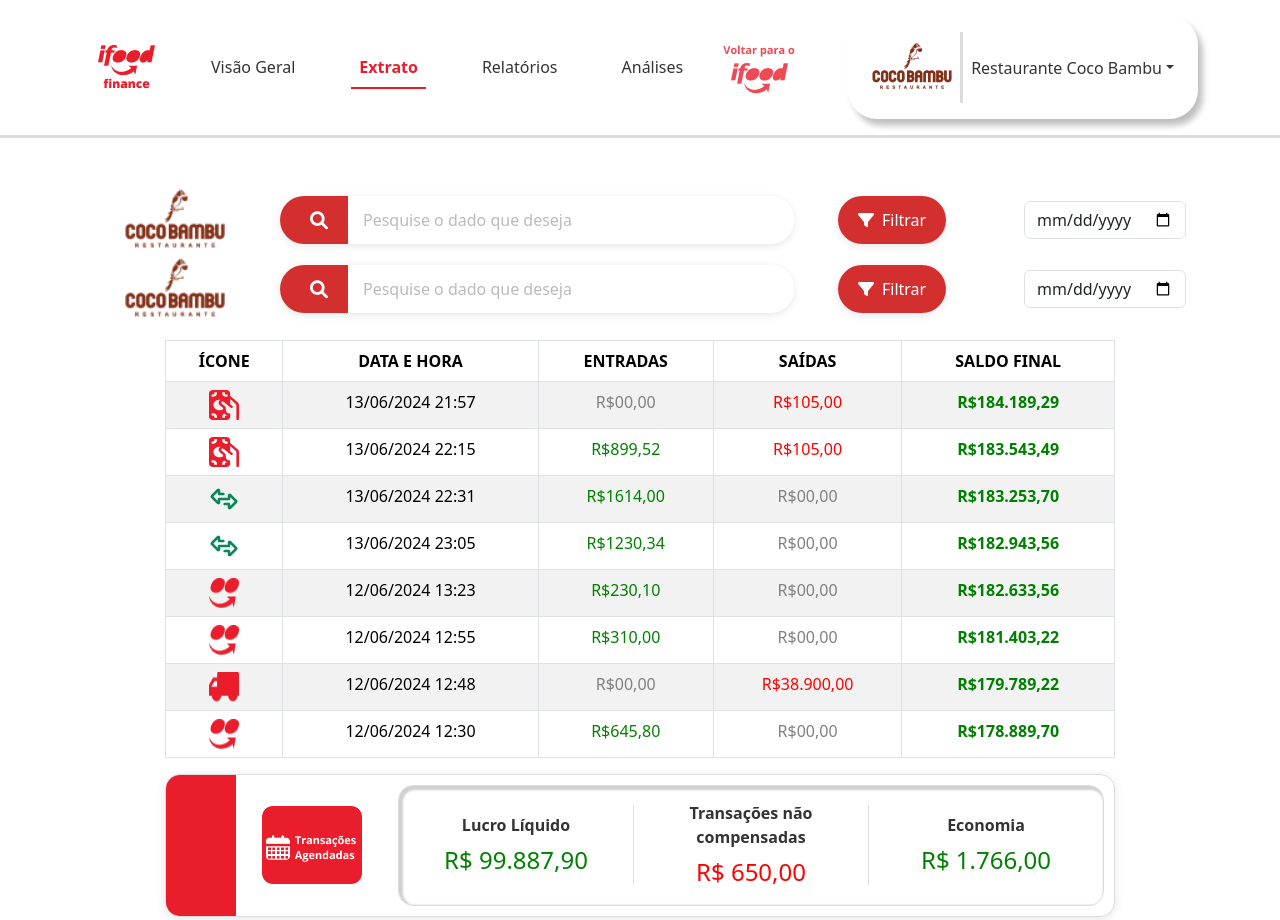
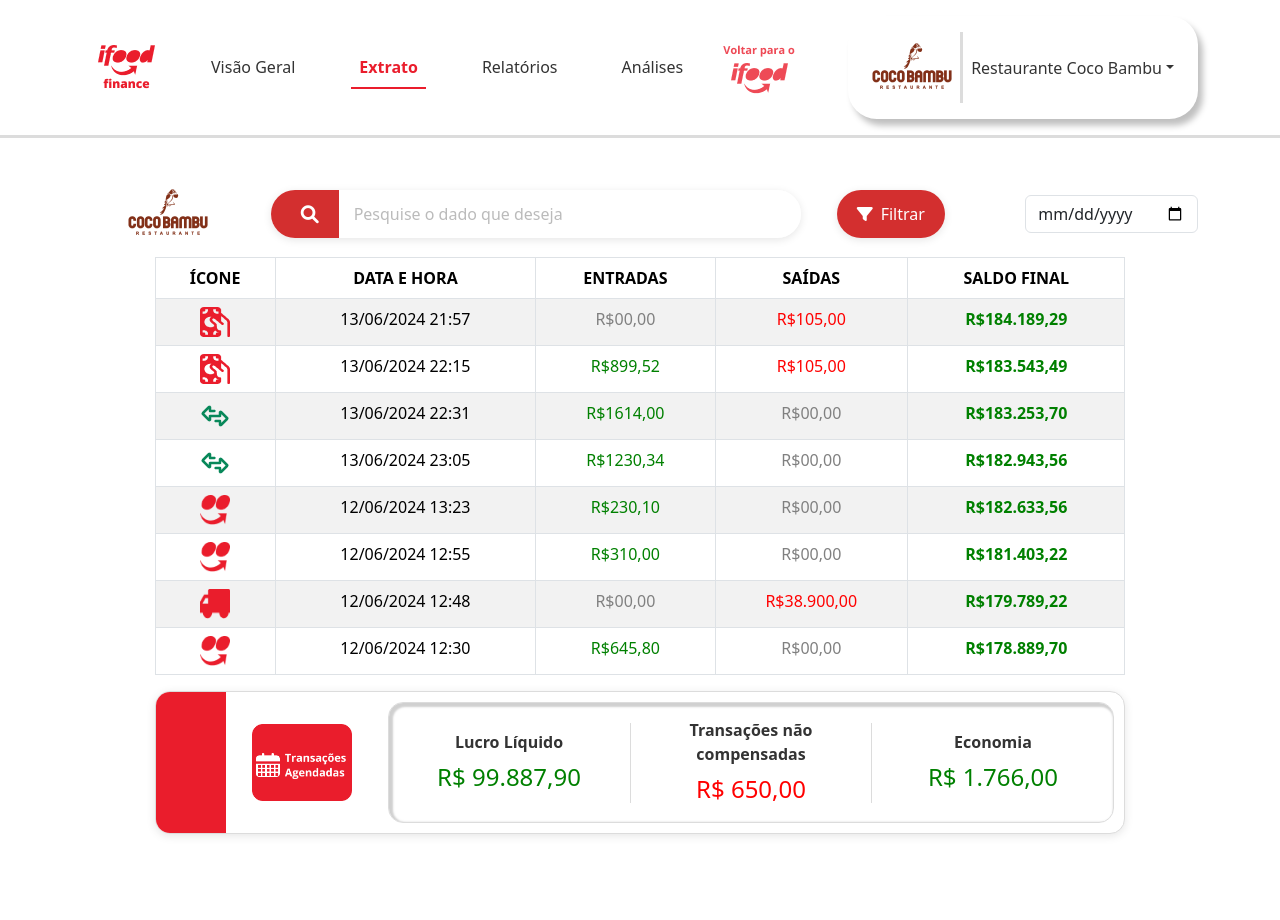
Before and after one commit to johnatans2/iFinance, a plain HTML site: page assets/pages/extrato.html in a window 1280 px wide. After the commit the page ends 882 px from the top, so only its background shows below. Drawn offline with nearby package versions, Linux system fonts and the light colour scheme.

Commit message:
Projeto concluído

```diff
--- a/assets/pages/extrato.html
+++ b/assets/pages/extrato.html
@@ -10,7 +10,8 @@
     <meta name="description" content="Gerencie o seu negócio de maneira simples e eficaz com o iFinance!">
     <link rel="icon" href="../images/utilizaveis/icones/ifood-icon.png">
     <link rel="stylesheet" href="../styles/variaveis.css">
-    <link href="https://cdn.jsdelivr.net/npm/bootstrap@5.3.3/dist/css/bootstrap.min.css" rel="stylesheet" integrity="sha384-QWTKZyjpPEjISv5WaRU9OFeRpok6YctnYmDr5pNlyT2bRjXh0JMhjY6hW+ALEwIH" crossorigin="anonymous">
+    <link href="https://cdn.jsdelivr.net/npm/bootstrap@5.3.3/dist/css/bootstrap.min.css" rel="stylesheet"
+        integrity="sha384-QWTKZyjpPEjISv5WaRU9OFeRpok6YctnYmDr5pNlyT2bRjXh0JMhjY6hW+ALEwIH" crossorigin="anonymous">
     <link rel="stylesheet" href="../styles/base-header.css">
     <link rel="stylesheet" href="../styles/state-header.css">
     <link rel="stylesheet" href="../styles/extrato.css">
@@ -50,7 +51,8 @@
                         </li>
                     </ul>
                     <section class="ifood mx-3">
-                        <a href="https://parceiros.ifood.com.br/restaurante" class="navbar-brand"><img src="../images/utilizaveis/logotipos/Voltar-iFood.png" alt="Logo iFood"></a>
+                        <a href="https://parceiros.ifood.com.br/restaurante" class="navbar-brand"><img
+                                src="../images/utilizaveis/logotipos/Voltar-iFood.png" alt="Logo iFood"></a>
                     </section>
                 </nav>
             </section>
@@ -77,56 +79,14 @@
         </div>
     </header>
     <main class="container my-5">
-        <!-----------BARRA PESQUISA E LOGO------------>
-
-        <section class="container text-center my-3">
-            <div class="row align-items-center">
-                <!-- Imagem à esquerda -->
-                <section class="col-lg-2 col-md-3 col-sm-4 text-center">
-                    <img src="../images/utilizaveis/logotipos/Coco_Bambu_Restaurante.png" alt="Coco Bambu"
-                        class="img-fluid" width="100">
-                </section>
-
-                <!-- Barra de pesquisa e botão Pesquisar -->
-                <section class="col-lg-6  col-md-6 col-sm-8">
-                    <div class="search-container">
-                        <form class="search-form" role="search">
-                            <!-- Ícone de lupa e barra de pesquisa -->
-                            <div class="input-container">
-                                <button class="search-icon" type="submit">
-                                    <i class="fas fa-search"></i>
-                                </button>
-                                <input class="search-bar" type="search" placeholder="Pesquise o dado que deseja" aria-label="Search">
-                            </div>
-                        </form>
-                    </div>
-                </section>
-
-                <!-- Botão de filtro com ícone -->
-                <section class="col-lg-2 col-md-3 col-sm-12 filter-buttons">
-                    <button class="btn filter-btn">
-                        <i class="fa fa-filter"></i> <!-- Ícone do filtro -->
-                        Filtrar
-                    </button>
-                </section>
-                <!--Fim botão filtro-->
-
-
-                <!-- botão para selecionar data -->
-                <section class="col-lg-2  col-md-3 col-sm-12">
-                    <input type="date" class="form-control">
-                </section>
-            </div>
-
-        <section class="row align-items-center mb-3">
+        <section class="row align-items-center mb-3 g-3">
             <!-- Imagem à esquerda -->
-            <section class="col-lg-2 text-center">
-                <img src="../images/utilizaveis/logotipos/Coco_Bambu_Restaurante.png" alt="Coco Bambu" class="img-fluid"
-                    width="100">
+            <section class="col-sm-12 col-lg-2 text-center">
+                <img src="../images/utilizaveis/logotipos/Coco_Bambu_Restaurante.png" alt="Coco Bambu" class="img-fluid">
             </section>
 
             <!-- Barra de pesquisa e botão Pesquisar -->
-            <section class="col-lg-6">
+            <section class="col-sm-12 col-lg-6">
                 <div class="search-container">
                     <form class="search-form" role="search">
                         <!-- Ícone de lupa e barra de pesquisa -->
@@ -142,7 +102,7 @@
             </section>
 
             <!-- Botão de filtro com ícone -->
-            <section class="col-lg-2 filter-buttons">
+            <section class="col-6 col-lg-2 filter-buttons">
                 <button class="btn filter-btn">
                     <i class="fa fa-filter"></i> <!-- Ícone do filtro -->
                     Filtrar
@@ -152,7 +112,7 @@
 
 
             <!-- botão para selecionar data -->
-            <section class="col-lg-2">
+            <section class="col-6 col-lg-2">
                 <input type="date" class="form-control">
             </section>
 
@@ -177,7 +137,7 @@
                 </thead>
                 <tbody class="text-center">
                     <tr>
-                        <th><img src="../images/Vectors/Vector_Money.png" alt="IFinance" title="Recebido" width="30"
+                        <th><img src="../images/utilizaveis/icones/icone-dinheironamao.png" alt="IFinance" title="Recebido" width="30"
                                 height="30"></th>
                         <td>13/06/2024 21:57</td>
                         <td>R$00,00</td>
@@ -185,7 +145,7 @@
                         <td>R$184.189,29</td>
                     </tr>
                     <tr>
-                        <th><img src="../images/Vectors/Vector_Money.png" alt="IFinance" title="Recebido" width="30"
+                        <th><img src="../images/utilizaveis/icones/icone-dinheironamao.png" alt="IFinance" title="Recebido" width="30"
                                 height="30"></th>
                         <td>13/06/2024 22:15</td>
                         <td>R$899,52</td>
@@ -193,7 +153,7 @@
                         <td>R$183.543,49</td>
                     </tr>
                     <tr>
-                        <th><img src="../images/Vectors/Vector_transf.png" alt="IFinance" title="Transferência"
+                        <th><img src="../images/utilizaveis/icones/icone-transferencia.png" alt="IFinance" title="Transferência"
                                 width="30" height="30"></th>
                         <td>13/06/2024 22:31</td>
                         <td>R$1614,00</td>
@@ -201,7 +161,7 @@
                         <td>R$183.253,70</td>
                     </tr>
                     <tr>
-                        <th><img src="../images/Vectors/Vector_transf.png" alt="IFinance" title="Transferência"
+                        <th><img src="../images/utilizaveis/icones/icone-transferencia.png" alt="IFinance" title="Transferência"
                                 width="30" height="30"></th>
                         <td>13/06/2024 23:05</td>
                         <td>R$1230,34</td>
@@ -209,7 +169,7 @@
                         <td>R$182.943,56</td>
                     </tr>
                     <tr>
-                        <th><img src="../images/Vectors/Vector_Ifood.png" alt="IFinance" title="Ifood" width="30"
+                        <th><img src="../images/utilizaveis/icones/icone-ifood.png" alt="IFinance" title="Ifood" width="30"
                                 height="30"></th>
                         <td>12/06/2024 13:23</td>
                         <td>R$230,10</td>
@@ -217,7 +177,7 @@
                         <td>R$182.633,56</td>
                     </tr>
                     <tr>
-                        <th><img src="../images/Vectors/Vector_Ifood.png" alt="IFinance" title="Ifood" width="30"
+                        <th><img src="../images/utilizaveis/icones/icone-ifood.png" alt="IFinance" title="Ifood" width="30"
                                 height="30"></th>
                         <td>12/06/2024 12:55</td>
                         <td>R$310,00</td>
@@ -225,7 +185,7 @@
                         <td>R$181.403,22</td>
                     </tr>
                     <tr>
-                        <th><img src="../images/Vectors/Vector_Truck.png" alt="IFinance" title="Entrega" width="30"
+                        <th><img src="../images/utilizaveis/icones/icone-caminhao.png" alt="IFinance" title="Entrega" width="30"
                                 height="30"></th>
                         <td>12/06/2024 12:48</td>
                         <td>R$00,00</td>
@@ -233,14 +193,13 @@
                         <td>R$179.789,22</td>
                     </tr>
                     <tr>
-                        <th><img src="../images/Vectors/Vector_Ifood.png" alt="IFinance" title="Ifood" width="30"
+                        <th><img src="../images/utilizaveis/icones/icone-ifood.png" alt="IFinance" title="Ifood" width="30"
                                 height="30"></th>
                         <td>12/06/2024 12:30</td>
                         <td>R$645,80</td>
                         <td>R$00,00</td>
                         <td>R$178.889,70</td>
                     </tr>
-
 
                 </tbody>
             </table>
@@ -252,7 +211,7 @@
         <section class="info-box">
             <section class="content-box">
                 <button class="icon-box">
-                    <img src="../images/Vectors/Group-5.png" alt="Transações Agendadas" class="icon">
+                    <img src="../images/utilizaveis/imagens-comuns/botao-calendario.png" alt="Transações Agendadas" class="icon">
                 </button>
             </section>
             <section class="financial-info">
```
Also changed, not shown: assets/pages/analise.html (+16 -1 lines), assets/images/Vectors/Vector_Ifood.png (deleted), assets/images/Vectors/Vector_Truck.png (deleted), assets/images/utilizaveis/icones/icone-dinheironamao.png (renamed from assets/images/Vectors/Vector_Money.png), assets/images/utilizaveis/icones/icone-transferencia.png (renamed from assets/images/Vectors/Vector_transf.png), assets/images/utilizaveis/imagens-comuns/botao-calendario.png (renamed from assets/images/Vectors/Group-5.png), assets/images/utilizaveis/imagens-comuns/cocada-cocobambu.png (added), 3 other files.
